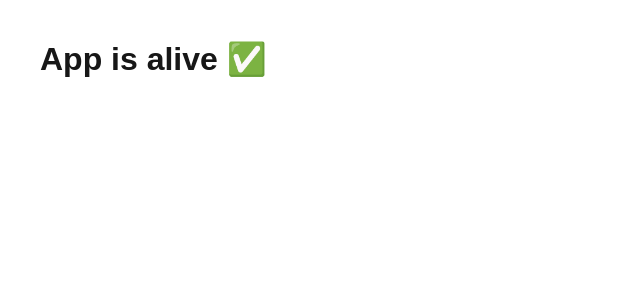
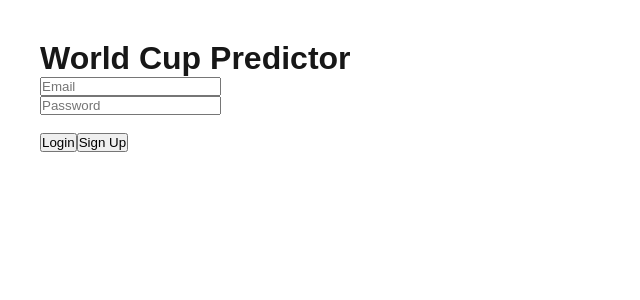
Before and after one commit to Lachlanm1234/world-cup-predictor, a Next.js app: page / in a window 1280 px wide. Shown: the top 300 px of the page, without its empty margins (0-640 px from the left). Built offline with nearby package versions, Linux system fonts and the light colour scheme; no server answers.

Commit message:
index.js

```diff
--- a/pages/index.js
+++ b/pages/index.js
@@ -1,7 +1,56 @@
+import { useState } from "react";
+import { supabase } from "../lib/supabase";
+
 export default function Home() {
+  const [email, setEmail] = useState("");
+  const [password, setPassword] = useState("");
+
+  const login = async () => {
+    const { error } = await supabase.auth.signInWithPassword({
+      email,
+      password,
+    });
+
+    if (error) {
+      alert(error.message);
+    } else {
+      window.location.href = "/dashboard";
+    }
+  };
+
+  const signUp = async () => {
+    const { error } = await supabase.auth.signUp({
+      email,
+      password,
+    });
+
+    if (error) {
+      alert(error.message);
+    } else {
+      alert("Check your email!");
+    }
+  };
+
   return (
     <div style={{ padding: 40 }}>
-      <h1>App is alive ✅</h1>
+      <h1>World Cup Predictor</h1>
+
+      <input
+        placeholder="Email"
+        onChange={(e) => setEmail(e.target.value)}
+      />
+      <br />
+
+      <input
+        type="password"
+        placeholder="Password"
+        onChange={(e) => setPassword(e.target.value)}
+      />
+
+      <br /><br />
+
+      <button onClick={login}>Login</button>
+      <button onClick={signUp}>Sign Up</button>
     </div>
   );
 }
```
